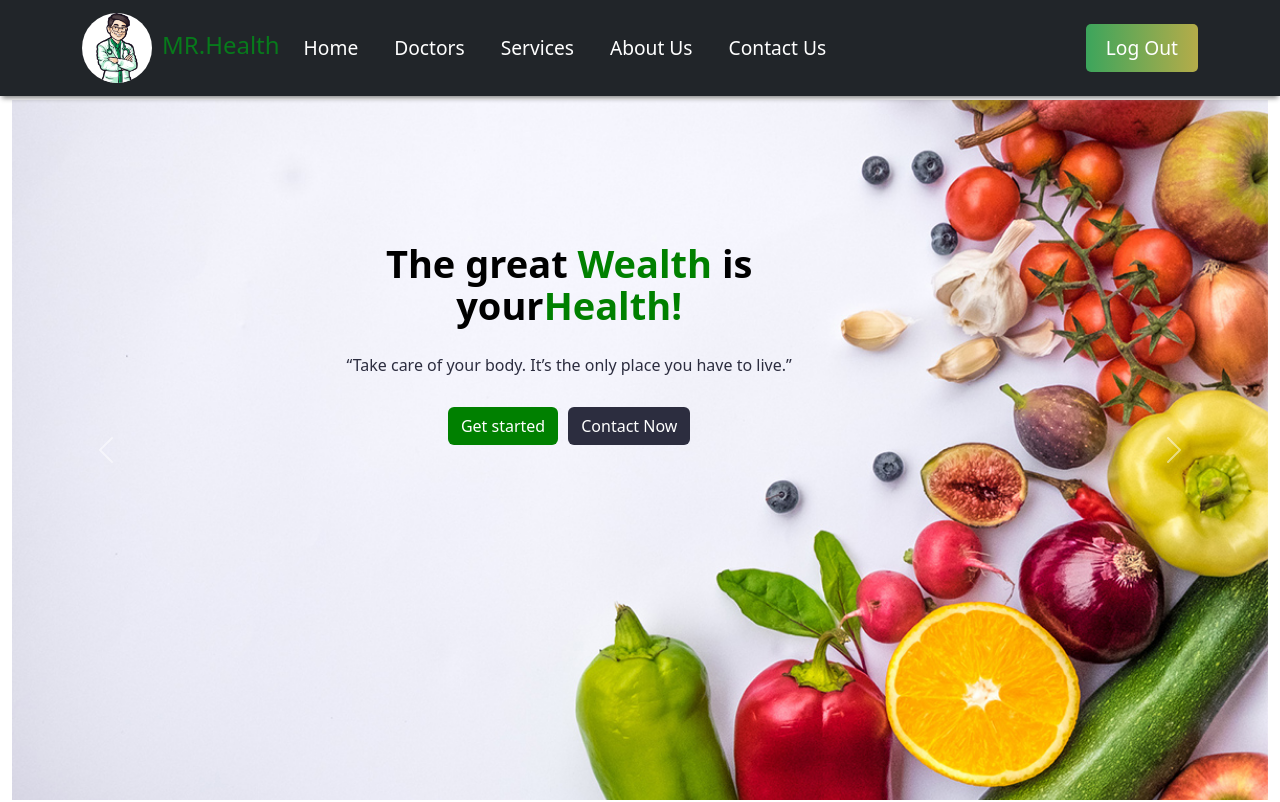
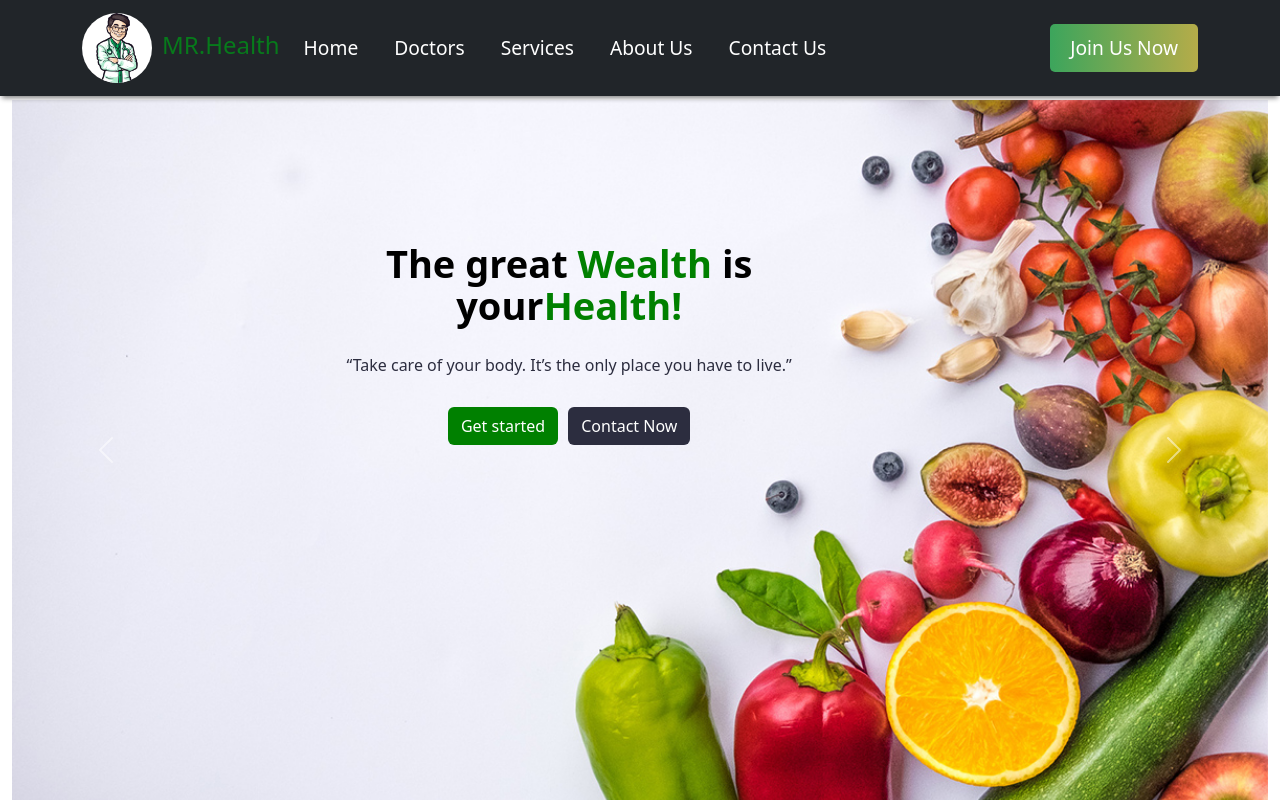
Before and after one commit to mahmoudamr5896/Final_Project_ITI, a React (Create React App) app in the folder my-react-app/: page / in a window 1280 px wide. Shown: the top 802 px of the page. Built offline with nearby package versions, Linux system fonts and the light colour scheme; no server answers; some icons are missing.

Commit message:
up to date

```diff
--- a/my-react-app/src/Component/Navbar.js
+++ b/my-react-app/src/Component/Navbar.js
@@ -8,8 +8,6 @@ import "./CSS/Navbar.css";
 import axios from 'axios';
 import { useEffect } from 'react';
 const  CustomNavbar= ()=> {
-
-
 
   const[login,setlogin]=useState(true)
   const userData = sessionStorage.getItem('userData');
@@ -29,7 +27,7 @@ const  CustomNavbar= ()=> {
 
  const Logout_handel = (e)=>{
   sessionStorage.removeItem('userData');
-   setlogin(false)
+  setlogin(false)
   history.push('/')
   axios
   .patch(`https://retoolapi.dev/zP9Zhd/patient/${1}`, { "Active": false })
@@ -40,9 +38,6 @@ const  CustomNavbar= ()=> {
     console.error('Error updating Active status for user with id:', User_id, error);
   });
 }
-
-
-
 
 
 
@@ -75,11 +70,13 @@ const  CustomNavbar= ()=> {
             </Nav>
             <Nav>
             {login ? (
-                <button className="button1 type12 ms-auto" onClick={Logout_handel}>Log Out</button>
+                <Link to='/login'>
+                <button className="button1 type12 ms-auto" >Join Us Now</button>
+              </Link>
               ):(
-            <Link to='/login'>
-            <button className="button1 type12 ms-auto" >Join Us Now</button>
-          </Link>)}
+                                <button className="button1 type12 ms-auto" onClick={Logout_handel}>Log Out</button>
+
+          )}
           </Nav>
           </Navbar.Collapse>
         </Container>
```
